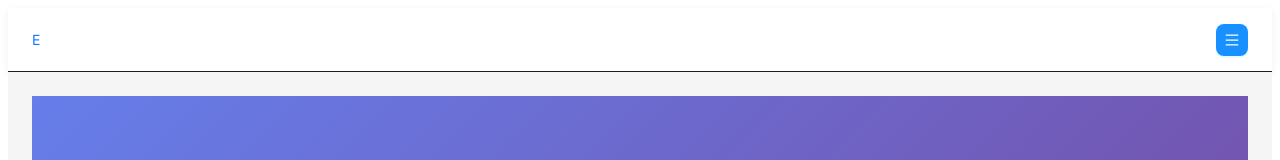
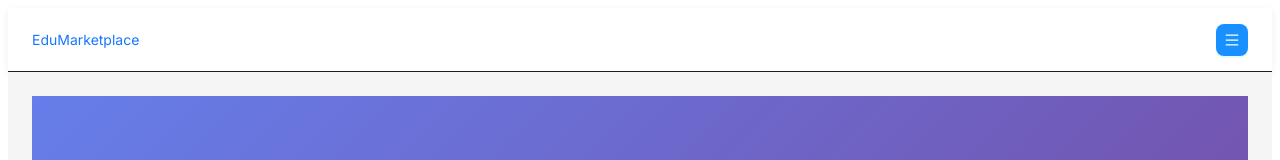
Before and after one commit to joandeitos/fiap-hackathon, a Next.js app: page / in a window 1280 px wide. Shown: the top 160 px of the page. Built offline with nearby package versions, Linux system fonts and the light colour scheme; what @ant-design/nextjs-registry would draw is missing.

Commit message:
Update AppLayout.tsx

```diff
--- a/src/components/Layout/AppLayout.tsx
+++ b/src/components/Layout/AppLayout.tsx
@@ -73,7 +73,7 @@ export default function AppLayout({ children }: AppLayoutProps) {
         <div className="flex items-center">
           <Link href="/" className="flex items-center space-x-3 hover:opacity-80 transition-opacity">
             <div className="w-10 h-10 bg-gradient-to-r from-blue-600 to-purple-600 rounded-xl flex items-center justify-center shadow-lg">
-              <span className="text-white font-bold text-lg">E</span>
+              <span className="text-white font-bold text-lg">EduMarketplace</span>
             </div>
             <div className="hidden sm:block">
               <span className="text-xl font-bold text-gray-800">
@@ -112,7 +112,7 @@ export default function AppLayout({ children }: AppLayoutProps) {
                   <Button
                     type="text"
                     icon={<LoginOutlined />}
-                    className="font-medium text-gray-700 hover:text-blue-600 hover:bg-blue-50"
+                    className="font-medium text-gray-700 hover:text-blue-600 hover:bg-blue-50 py-2"
                     size="large"
                   >
                     Entrar
@@ -121,7 +121,7 @@ export default function AppLayout({ children }: AppLayoutProps) {
                 <Link href="/sign-up">
                   <Button
                     type="primary"
-                    className="bg-gradient-to-r from-blue-600 to-purple-600 border-none font-medium shadow-lg hover:shadow-xl transition-all"
+                    className="bg-gradient-to-r from-blue-600 to-purple-600 border-none font-medium shadow-lg hover:shadow-xl transition-all py-2"
                     size="large"
                   >
                     Cadastrar
```
